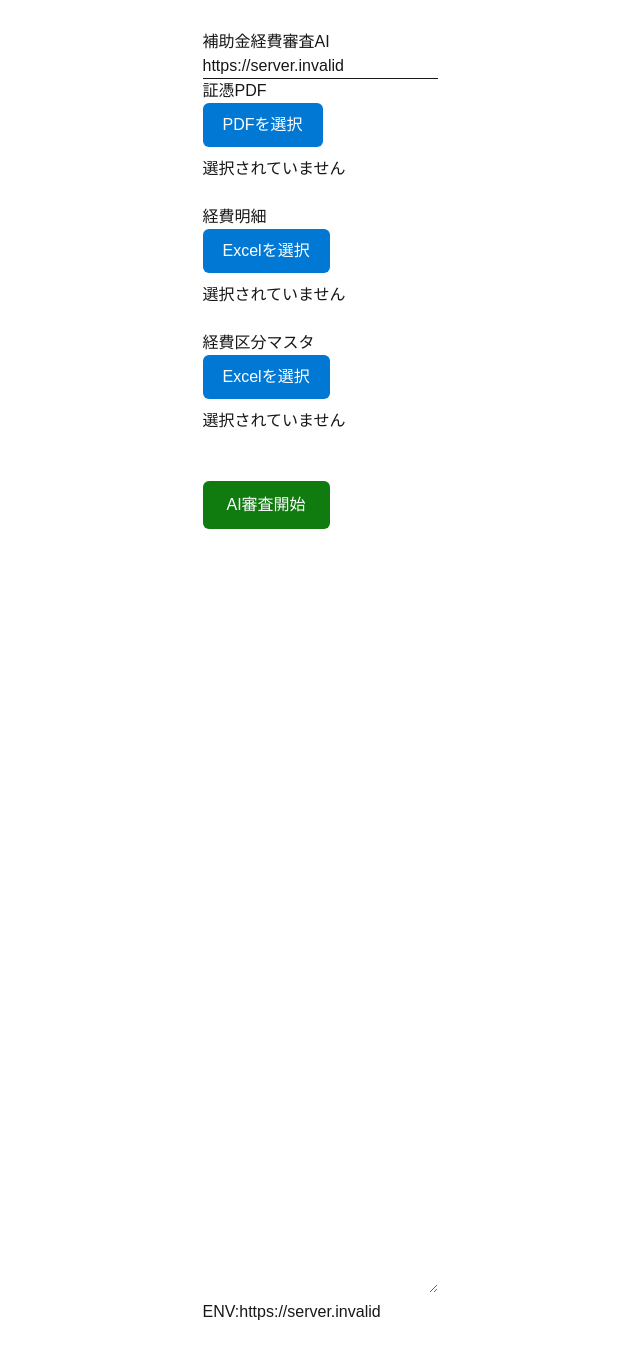
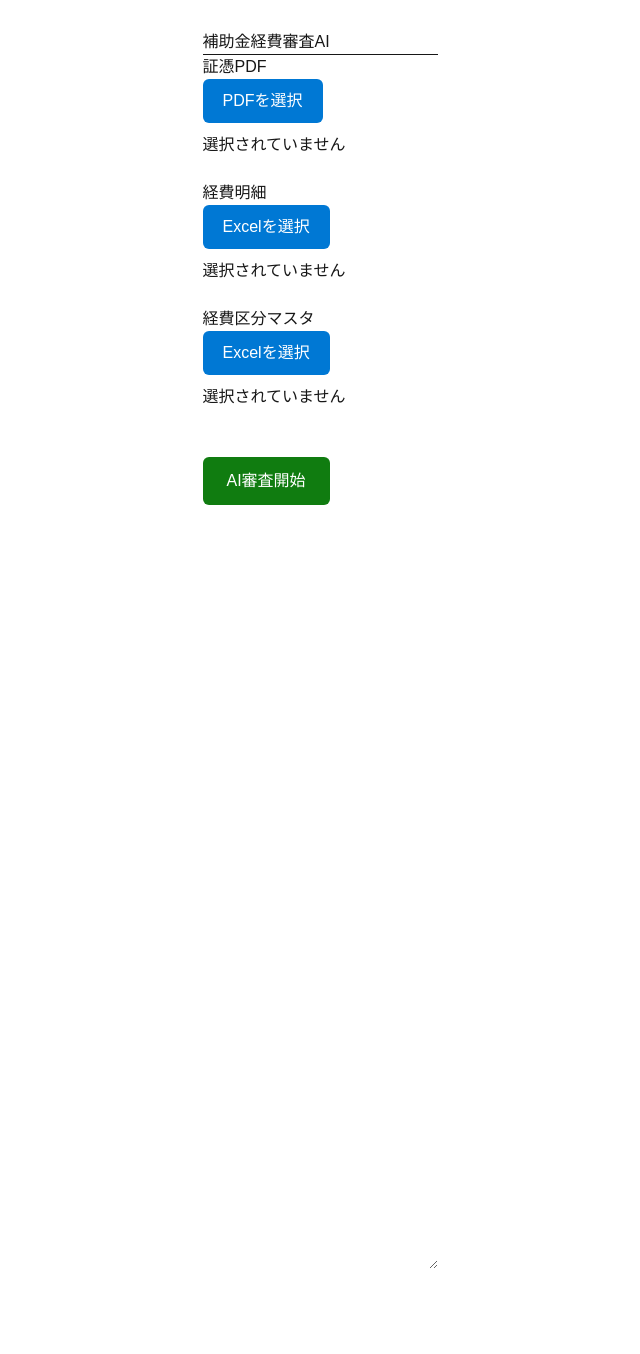
Before and after one commit to takakuwakeita-coder/difyExamination, a Next.js app: page / in a window 1280 px wide. Shown: the whole page, without its empty margins (320-960 px from the left). After the commit the page ends 1306 px from the top, so only its background shows below. Built offline with nearby package versions, Linux system fonts and the light colour scheme; no server answers.

Commit message:
finish audit ui

```diff
--- a/app/page.tsx
+++ b/app/page.tsx
@@ -136,12 +136,28 @@ process.env.NEXT_PUBLIC_AZURE_FUNCTION_URL
           }
         );
 
-      const text =
-        await response.text();
+      const body =
+  await response.json();
 
-      console.log(text);
+if (!body.success) {
 
-      setResult(text);
+  setResult(
+    JSON.stringify(
+      body,
+      null,
+      2
+    )
+  );
+
+  return;
+}
+
+setResult(
+  body.workflow_result
+      .data
+      .outputs
+      .output
+);
 
     } catch (e: any) {
 
@@ -171,11 +187,6 @@ process.env.NEXT_PUBLIC_AZURE_FUNCTION_URL
         補助金経費審査AI
       </h1>
 
-      <h3>
-
-{process.env.NEXT_PUBLIC_AZURE_FUNCTION_URL || "NOT FOUND"}
-
-</h3>
 
       <hr />
 
@@ -307,17 +318,6 @@ process.env.NEXT_PUBLIC_AZURE_FUNCTION_URL
             "Consolas, monospace"
         }}
       />
-<p>
-
-ENV:
-
-{String(
-
-process.env.NEXT_PUBLIC_AZURE_FUNCTION_URL
-
-)}
-
-</p>
     </main>
   );
 }
```
